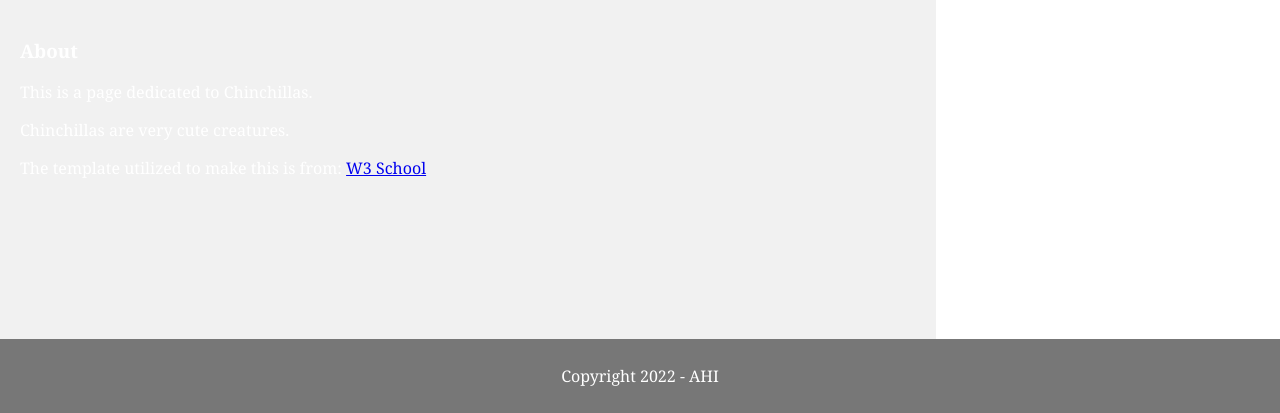
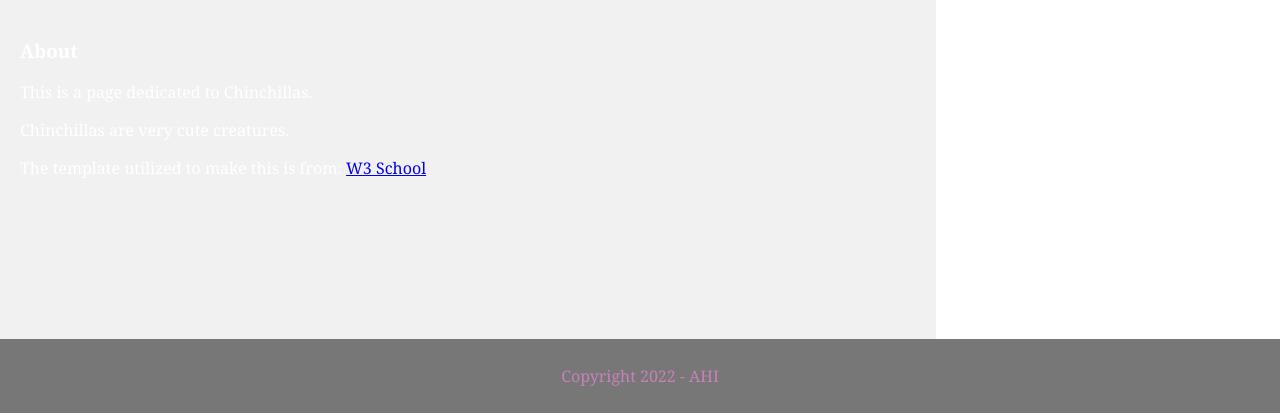
Before and after one commit to Chinchilla7/regina-flask-html, a Flask app: page / in a window 1280 px wide. Shown: the part 539-952 px from the top of the page. Run offline with Flask 2, Linux system fonts and the light colour scheme.

Commit message:
Update styles2.css

```diff
--- a/Assignment 3a/static/styles2.css
+++ b/Assignment 3a/static/styles2.css
@@ -57,7 +57,7 @@ footer {
 background-color: #777;
 padding: 10px;
 text-align: center;
-color: rgb(199, 129, 186)e;
+color: rgb(199, 129, 186);
 }
 
 /* Responsive layout - makes the two columns/boxes stack on top of each other instead of next to each other, on small screens */
```
